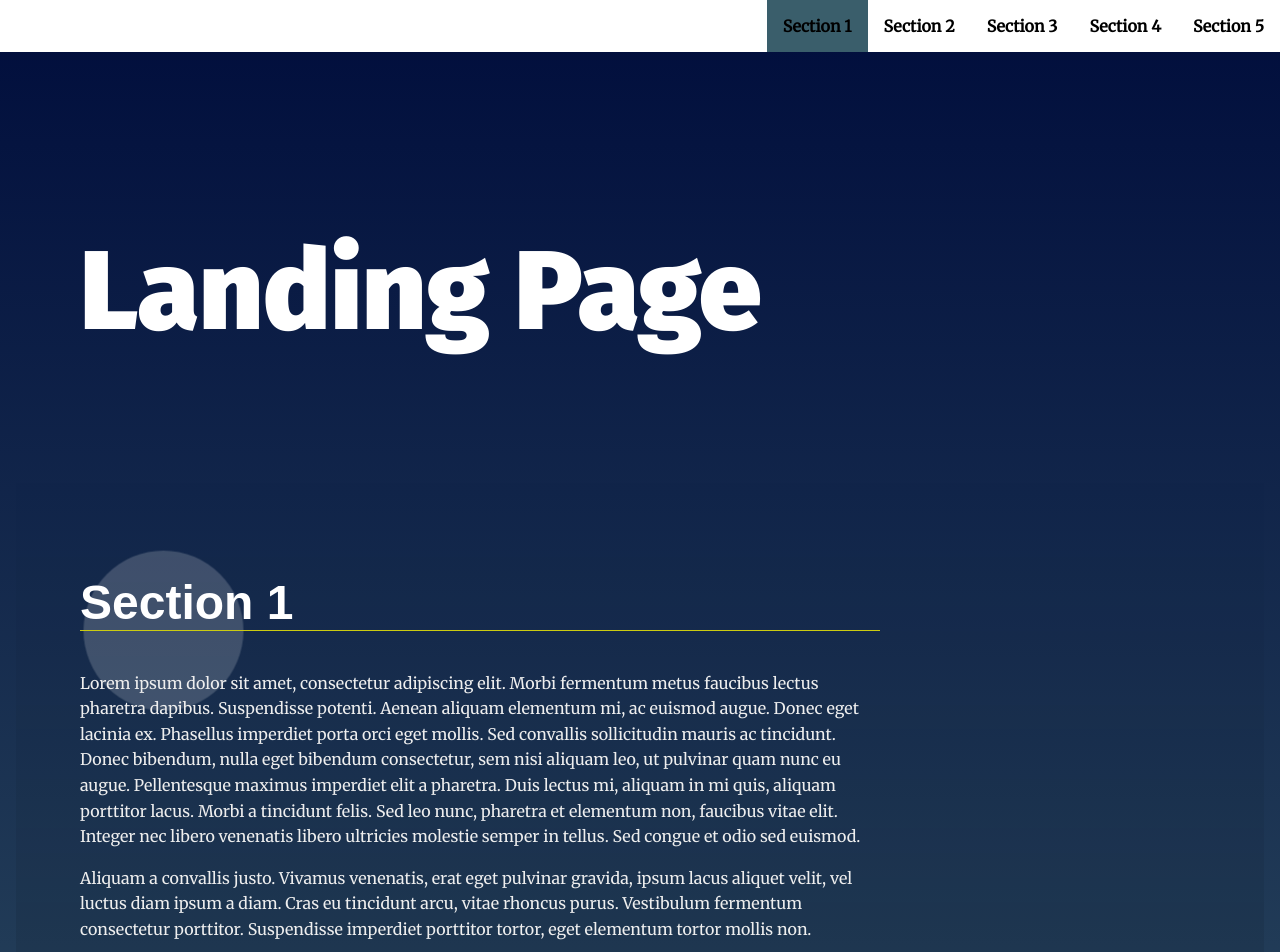
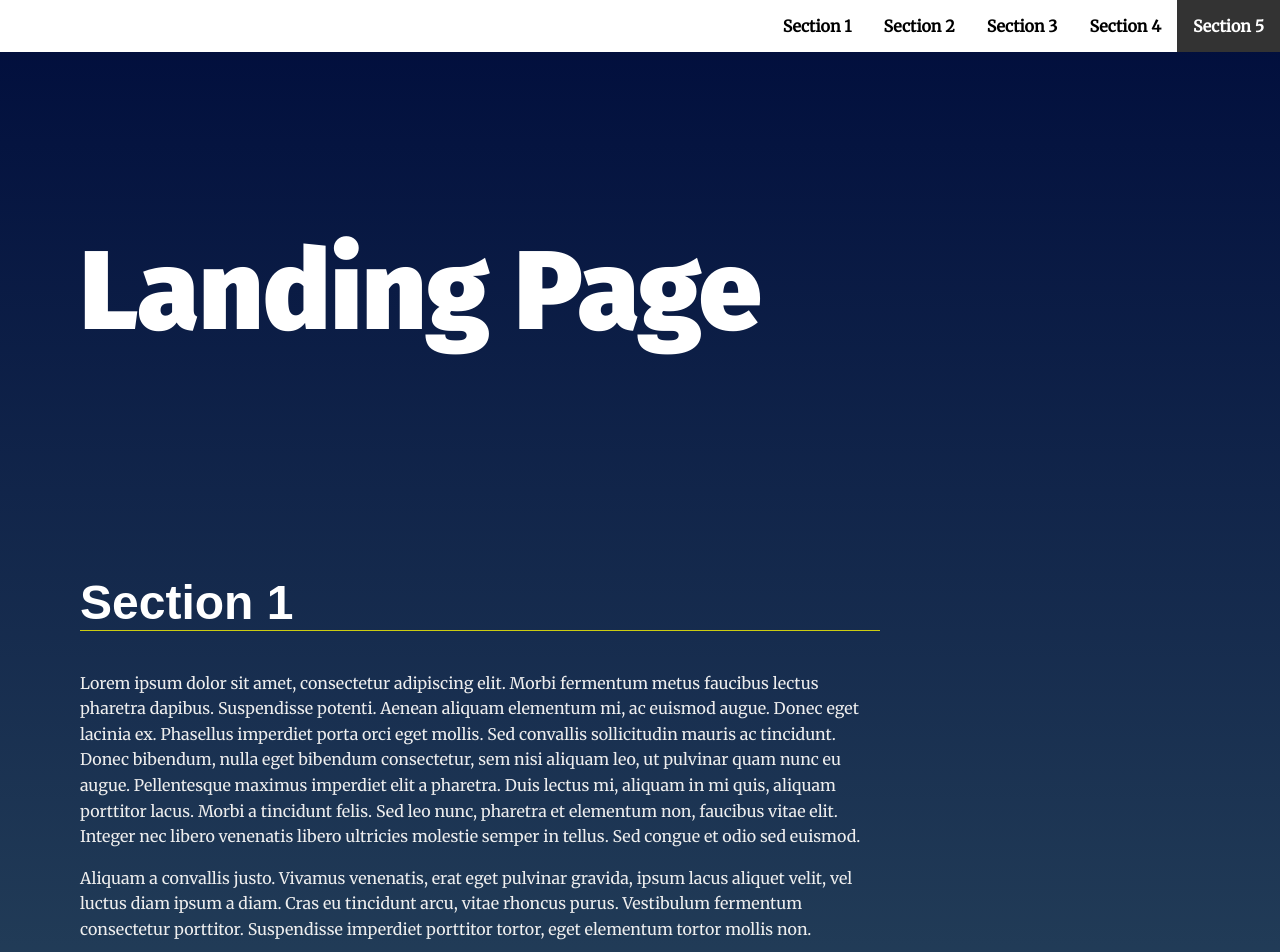
Before and after one commit to julian190/Landing-page, a plain HTML site: page index.html in a window 1280 px wide. Shown: the top 952 px of the page. Drawn offline with Linux system fonts and the light colour scheme.

Commit message:
last edit

```diff
--- a/css/styles.css
+++ b/css/styles.css
@@ -90,6 +90,7 @@ section {
 }
 .menu__link_active{
     background: #333;
+    color:#fff !important;
 
 }
 .navbar__active{
--- a/index.html
+++ b/index.html
@@ -60,7 +60,7 @@
     </section>
     <section id="section5" data-nav="Section 5">
       <div class="landing__container">
-        <h2>Section 3</h2>
+        <h2>Section 5</h2>
         <p>Lorem ipsum dolor sit amet, consectetur adipiscing elit. Morbi fermentum metus faucibus lectus pharetra dapibus. Suspendisse potenti. Aenean aliquam elementum mi, ac euismod augue. Donec eget lacinia ex. Phasellus imperdiet porta orci eget mollis. Sed convallis sollicitudin mauris ac tincidunt. Donec bibendum, nulla eget bibendum consectetur, sem nisi aliquam leo, ut pulvinar quam nunc eu augue. Pellentesque maximus imperdiet elit a pharetra. Duis lectus mi, aliquam in mi quis, aliquam porttitor lacus. Morbi a tincidunt felis. Sed leo nunc, pharetra et elementum non, faucibus vitae elit. Integer nec libero venenatis libero ultricies molestie semper in tellus. Sed congue et odio sed euismod.</p>
 
         <p>Aliquam a convallis justo. Vivamus venenatis, erat eget pulvinar gravida, ipsum lacus aliquet velit, vel luctus diam ipsum a diam. Cras eu tincidunt arcu, vitae rhoncus purus. Vestibulum fermentum consectetur porttitor. Suspendisse imperdiet porttitor tortor, eget elementum tortor mollis non.</p>
--- a/js/app.js
+++ b/js/app.js
@@ -27,21 +27,25 @@ const sections = document.querySelectorAll("section");
  * Start Helper Functions
  *
 */
-function getCurrentElement(){ // getting the current section on the screen
-  current_section = sections[0];
-  min_val = 1000000;
-  for (let section of sections){
-    let position = section.getBoundingClientRect();
-    if(position.top >-300 & position.top < min_val)
-    {
-      min_val = position.top;
-      current_section = section
+function get_current()
+{
+  let current_section = null
+  for( let section of sections)
+  {
+    let bounding = section.getBoundingClientRect()
+    if (
+      bounding.top >=-300 &&
+      bounding.left >= 0 &&
+      bounding.right <= (window.innerWidth || document.documentElement.clientWidth) &&
+      bounding.bottom <= (window.innerHeight || document.documentElement.clientHeight)
+    ) {
+     // console.log(bounding.top);
+      current_section = section;
+    }
 
-    };
-
-  };
-  return current_section;
-};
+  }
+return current_section;
+}
 
 
 /**
@@ -51,7 +55,7 @@ function getCurrentElement(){ // getting the current section on the screen
 */
 function add_sections_to_nav()
 {
-    for (section of sections)
+    for (let section of sections)
     {
         // build the nav
       let list_item = document.createElement("li"); //Create list item for navbar
@@ -70,49 +74,44 @@ function add_sections_to_nav()
 
 
 // Add class 'active' to section when near top of viewport
-function currentSection()
+function inview_section()
 {
-  window.addEventListener("scroll",function(event){ // add scroll event listener
-    let current_section = getCurrentElement(); // getting current on screen section
-    current_section.classList.add('your-active-class');// add class
-
-
-
-    for(let section of sections)
+  window.addEventListener('scroll',function(){
+    let section = get_current()
+    section.classList.add('your-active-class')
+    for (let sec of sections)
     {
-      if(section.id != current_section.id & section.classList.contains('your-active-class')){
-        section.classList.remove('your-active-class');
-      };
-    };
-    current_link = document.querySelector('[data-nav="'+current_section.id+'"]');// getting current section on navbar
-    current_link.classList.add('navbar__active'); // add class to current section
-    nav_bar_items = document.querySelectorAll('.menu__link'); //getting all nav items
-    for (let nav_item of nav_bar_items){
-
-      if(nav_item.parentElement.dataset.nav !=current_link.dataset.nav) // if it in not current section
+      if(sec.id != section.id)
       {
-        nav_item.parentElement.classList.remove('navbar__active'); // remove active class
+        sec.classList.remove('your-active-class')
       }
 
-    }
-    //console.log(current_section);
-
+      for (let nav_item of nav_bar.childNodes){
+        if(nav_item.dataset.nav == section.id)
+        {
+          nav_item.childNodes[0].classList.add('menu__link_active')
+        }
+        if(section.id != nav_item.dataset.nav)
+        {
+          nav_item.childNodes[0].classList.remove('menu__link_active')
+        }
+        }
+      }
   });
-};
-
+}
 // Scroll to anchor ID using scrollTO event
 function jump_to_section()
 {
-  x = document.querySelectorAll('#navbar__list li');
+  let x = document.querySelectorAll('#navbar__list li');
   for (let items of x)
   {
-    items.addEventListener('click',function(event){
-      clicked_section = document.querySelector('#'+items.dataset.nav);
+    items.addEventListener('click',function(){
+      let clicked_section = document.querySelector('#'+items.dataset.nav);
       clicked_section.scrollIntoView({behavior: "smooth"});
       console.log(items.dataset.nav, 'cliked');
 
     });
-  };
+  }
 }
 
 
@@ -125,6 +124,6 @@ function jump_to_section()
 // Build menu
 add_sections_to_nav();
 // Scroll to section on link click
-jump_to_section();
+jump_to_section()
 // Set sections as active
-currentSection();
+inview_section();
```
Also changed, not shown: 1 other file.
